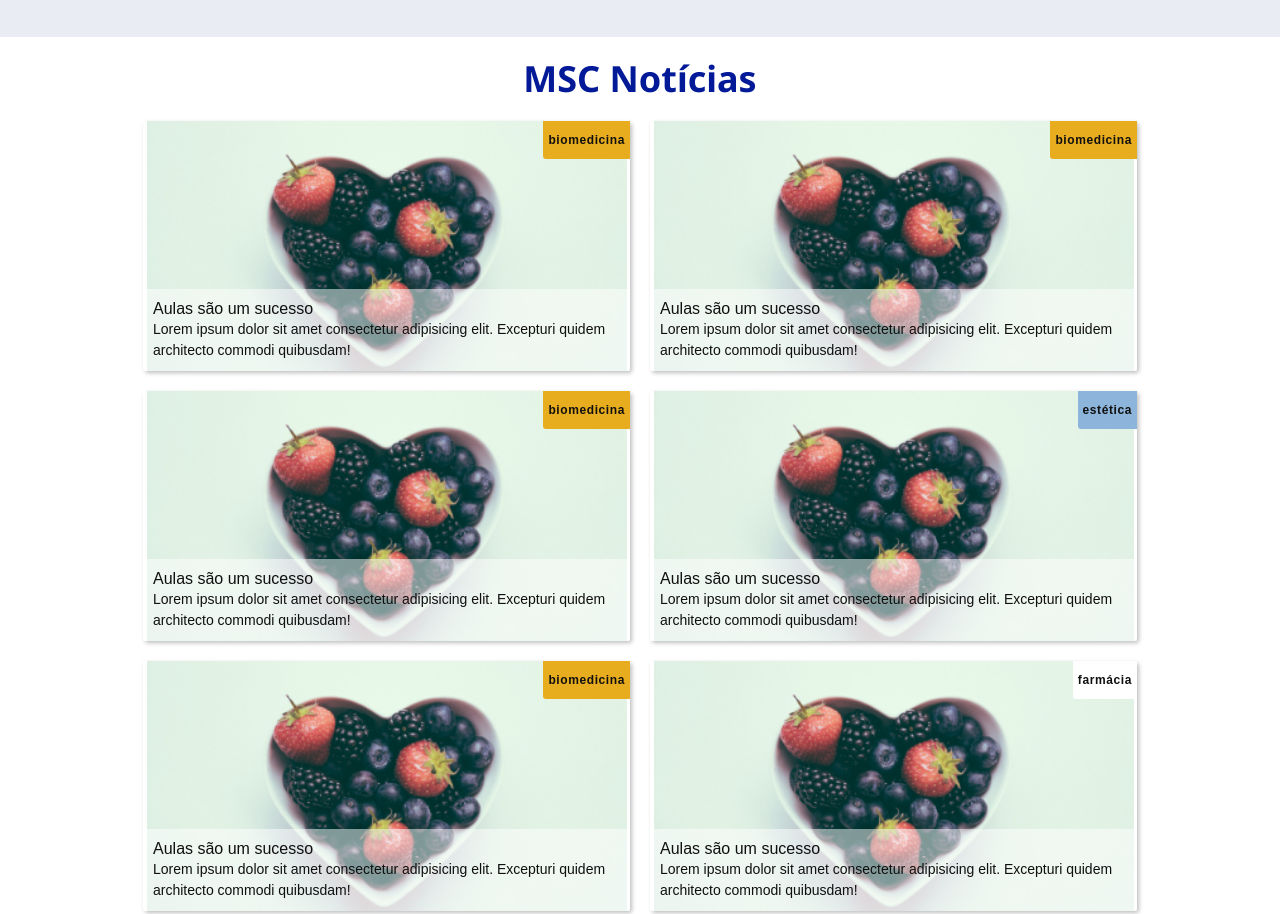
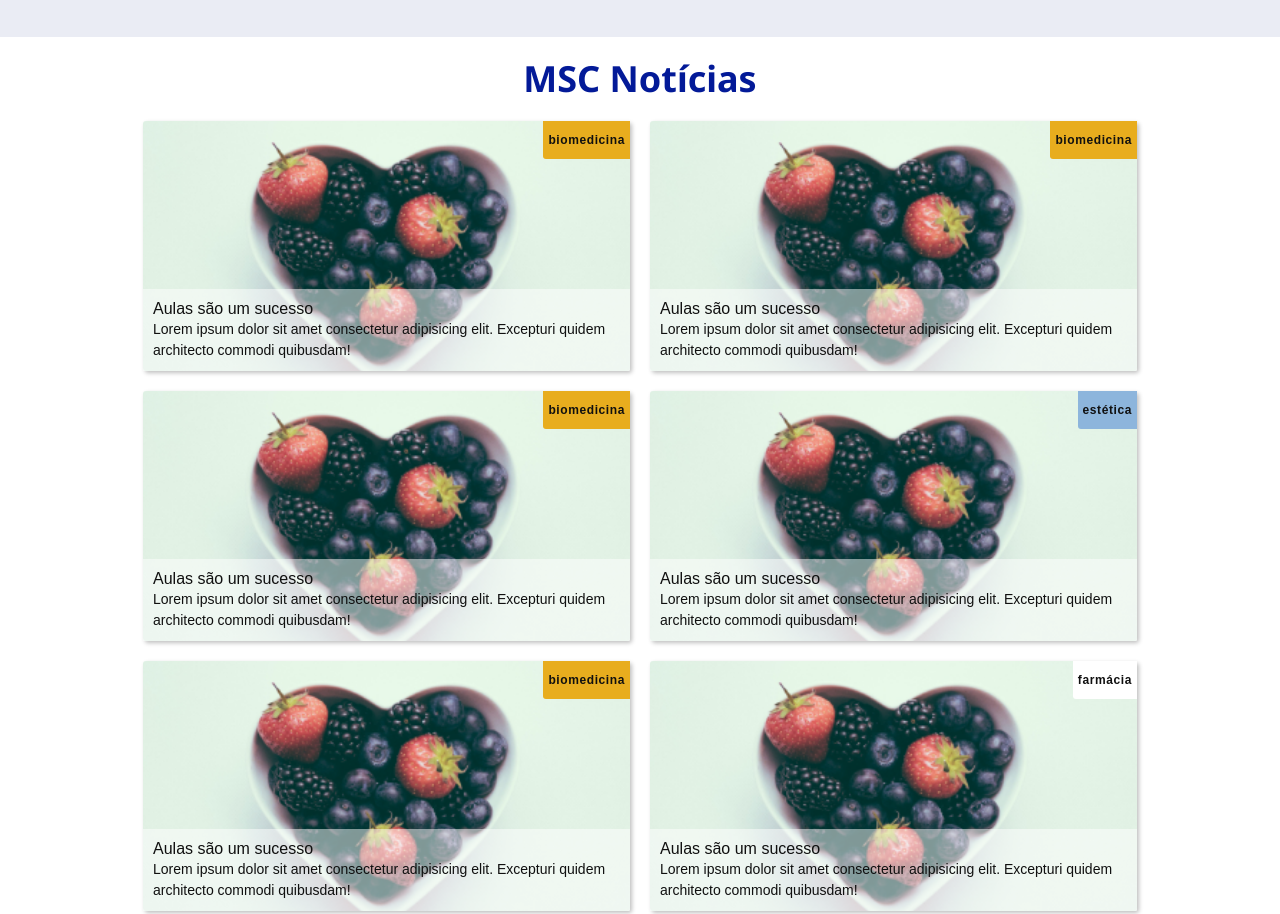
Before and after one commit to BarrosVentura/msc-sitemockup, a plain HTML site: page index.html in a window 1280 px wide. Shown: the part 1820-2734 px from the top of the page. Drawn offline with nearby package versions, Linux system fonts and the light colour scheme; files that its build step writes are made by us from their sources; a web font is replaced by a local one.

Commit message:
Algumas limpezas no código

```diff
--- a/style.scss
+++ b/style.scss
@@ -409,7 +409,7 @@ header {
 
 .news-item {
   background: url('img/news.jpg') no-repeat center;
-  background-size: 30rem;
+  background-size: 34rem;
   transition-property: background-size;
   transition-duration: 0.25s;
   transition-timing-function: linear;
```
Also changed, not shown: script.js (+0 -16 lines).
